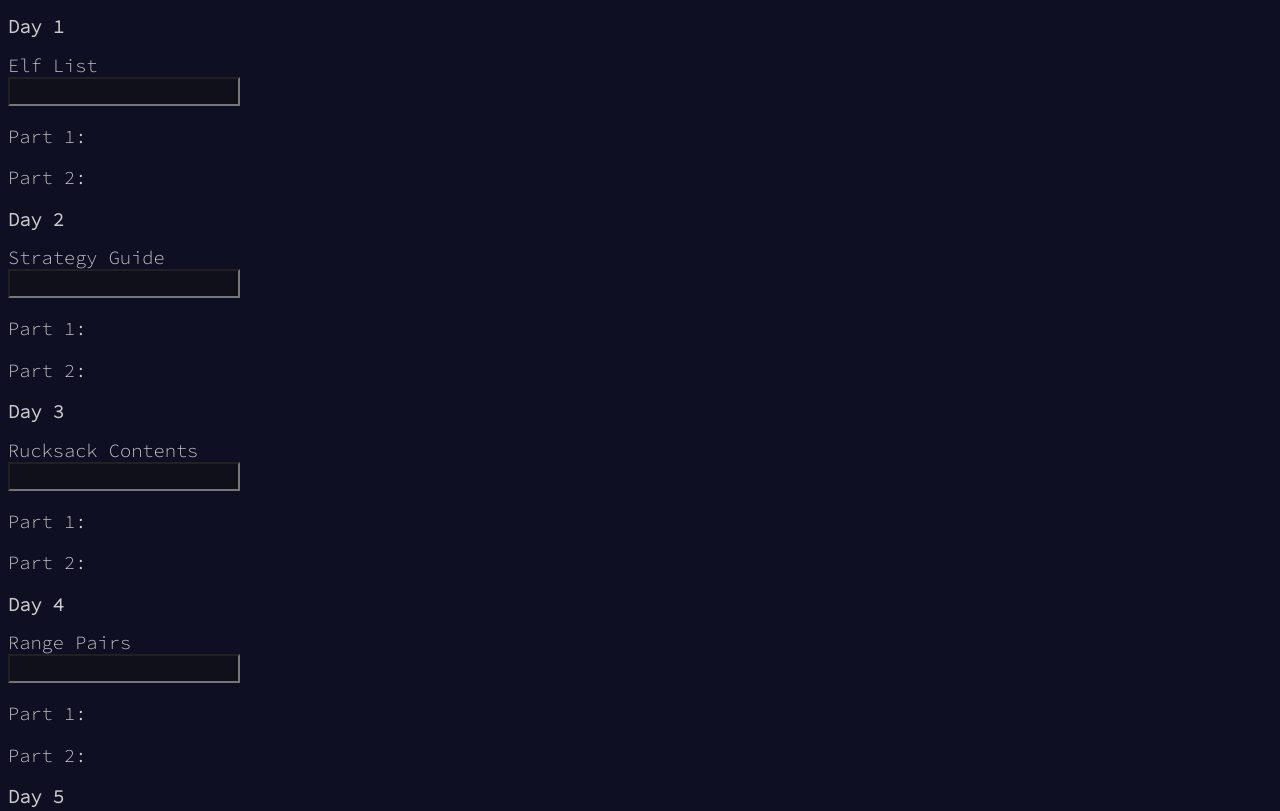
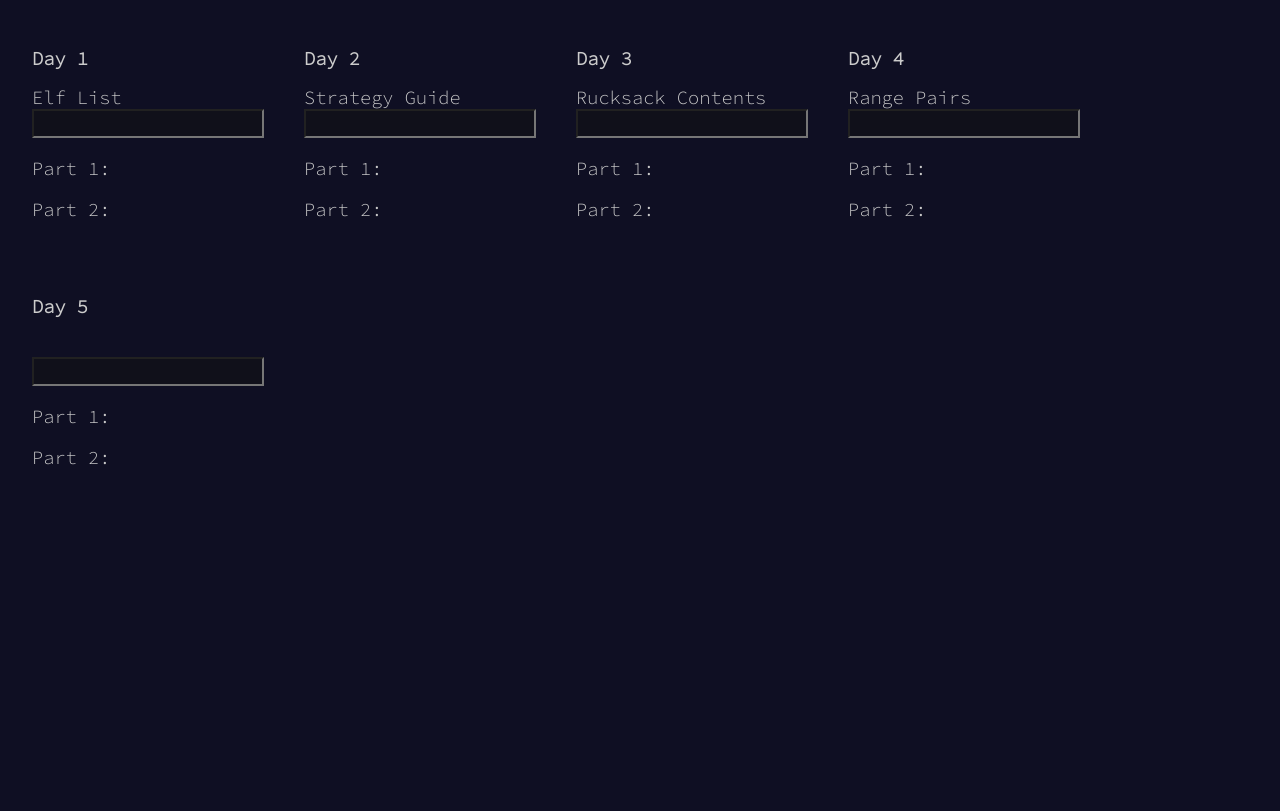
Before and after one commit to AlainLevasseur/advent-of-code, a plain HTML site: page index.html in a window 1280 px wide. Shown: the top 811 px of the page. Drawn offline with Linux system fonts and the light colour scheme.

Commit message:
Modify CSS to avoid vertical scrollbar

```diff
--- a/style.css
+++ b/style.css
@@ -5,6 +5,14 @@
     font-size: 14pt;
 }
 
+body {
+    display: flex;
+    justify-content:flex-start;
+    flex-wrap: wrap;
+    gap: 40px;
+    margin: 32px;
+}
+
 input {
     background-color: #10101a;
 }
```
